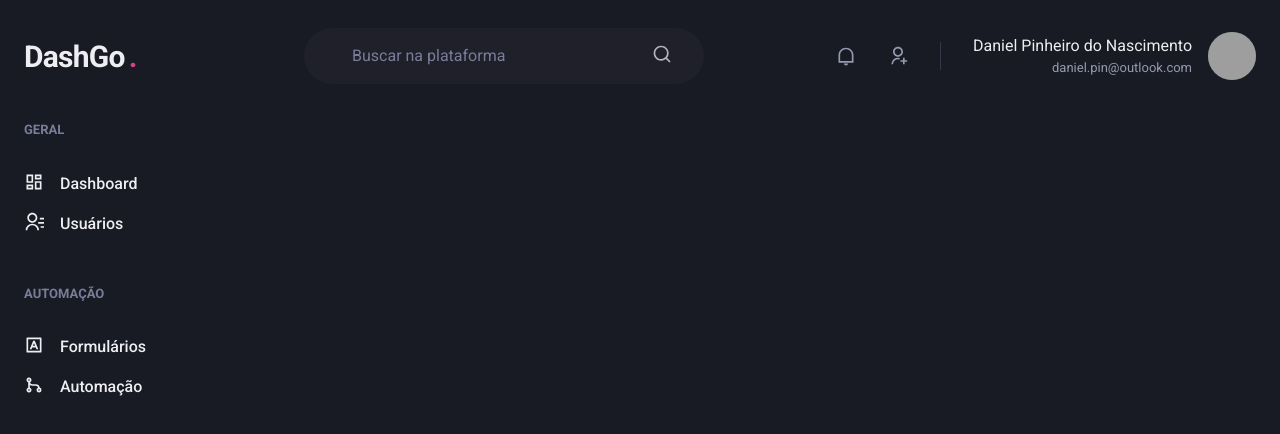
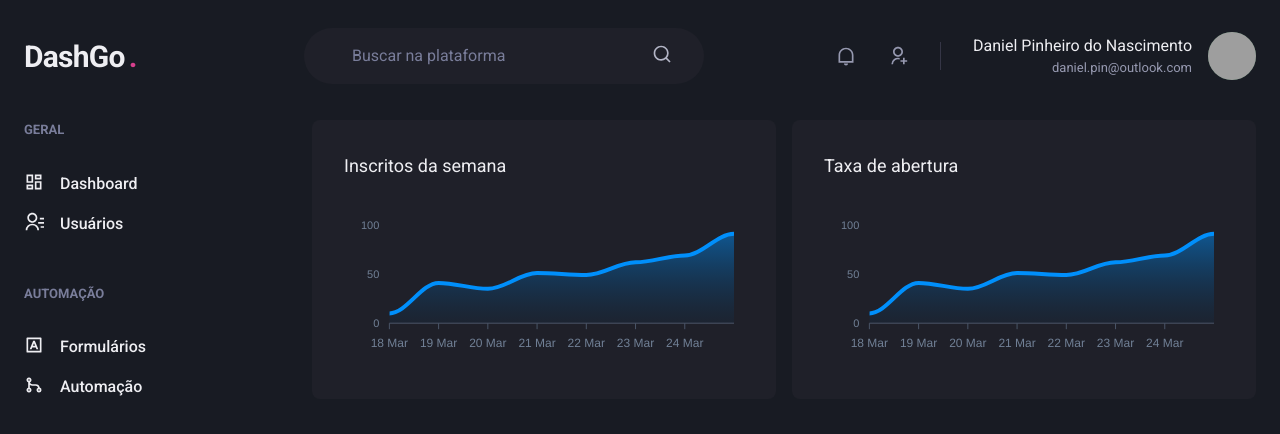
Before and after one commit to DanielPin/dashgo, a Next.js app: page /dashboard in a window 1280 px wide. Shown: the top 434 px of the page. Built offline with nearby package versions, Linux system fonts and the light colour scheme; grey boxes are pictures that could not be loaded.

Commit message:
Pagina dashboard

```diff
--- a/package.json
+++ b/package.json
@@ -12,9 +12,11 @@
     "@chakra-ui/react": "^1.7.3",
     "@emotion/react": "^11.7.1",
     "@emotion/styled": "^11.6.0",
+    "apexcharts": "^3.32.0",
     "framer-motion": "^5.5.4",
     "next": "12.0.7",
     "react": "17.0.2",
+    "react-apexcharts": "^1.3.9",
     "react-dom": "17.0.2",
     "react-icons": "^4.3.1"
   },
--- a/src/pages/dashboard.tsx
+++ b/src/pages/dashboard.tsx
@@ -1,16 +1,84 @@
-import { Flex } from "@chakra-ui/react";
+import { Box, Flex, SimpleGrid, Text, theme } from "@chakra-ui/react";
+import dynamic from "next/dynamic";
 import { Header } from "../components/Header";
 import { Sidebar } from "../components/Sidebar";
 
-export default function Dashboard(){
+const Chart = dynamic(() => import("react-apexcharts"),{
+    ssr: false,
+});
+
+const options ={
+    chart:{
+        toolbar:{
+            show:false
+        },
+        zoom:{
+            enabled:false
+        },
+        foreColor: theme.colors.gray[500],
+    },
+    grid:{
+        show:false,
+    },
+    dataLabels:{
+        enabled:false
+    },
+    tooltip:{
+        enabled:false
+    },
+    xaxis: {
+        type:"datetime",
+        axisBorder: {
+            color: theme.colors.gray[600]
+        },
+        axisTicks:{
+            color: theme.colors.gray[600]
+        },
+        categories:[
+            '2021-03-18T00:00:00.000Z',
+            '2021-03-19T00:00:00.000Z',
+            '2021-03-20T00:00:00.000Z',
+            '2021-03-21T00:00:00.000Z',
+            '2021-03-22T00:00:00.000Z',
+            '2021-03-23T00:00:00.000Z',
+            '2021-03-24T00:00:00.000Z',
+            '2021-03-25T00:00:00.000Z',
+        ],
+    },
+    fill:{
+        opacity: 0.3,
+        type: 'gradient',
+        gradient:{
+            shade:"dark",
+            opacityFrom: 0.7,
+            opacityTo: 0.3,
+        }
+    }
+}
+
+const series = [
+    {name: 'series-1', data: [10, 41, 35, 51, 49, 62, 69, 91]},
+]
+
+export default function Dashboard() {
   return (
     <Flex direction="column" h="100vh">
       <Header />
 
       <Flex w="100%" my="6" maxWidth={1480} mx="auto" px="6">
         <Sidebar />
+
+        <SimpleGrid flex="1" gap="4" minChildWidth="320px" align="flex-start">
+            <Box p="8" bg="gray.800" borderRadius={8} pb="4">
+                <Text fontSize="lg" mb="4">Inscritos da semana</Text>
+                <Chart options={options} series={series} type="area" height={160} />
+            </Box>
+            <Box p="8" bg="gray.800" borderRadius={8} pb="4">
+                <Text fontSize="lg" mb="4">Taxa de abertura</Text>
+                <Chart options={options} series={series} type="area" height={160} />
+            </Box>
+        </SimpleGrid>
       </Flex>
     </Flex>
-
-    )
+  );
 }
```
Also changed, not shown: 1 other file (tests, documents, lock files or other folders). Lines whose indentation alone changed are shown as unchanged.
